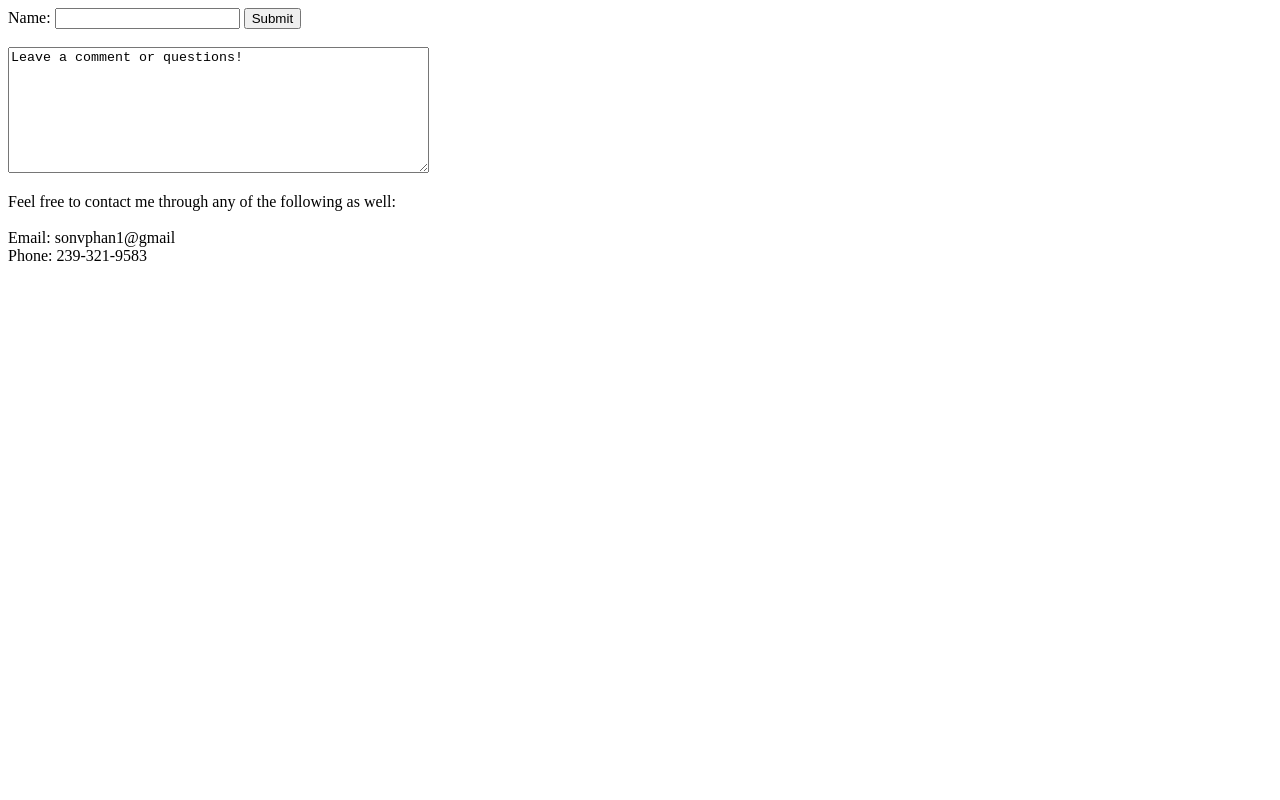
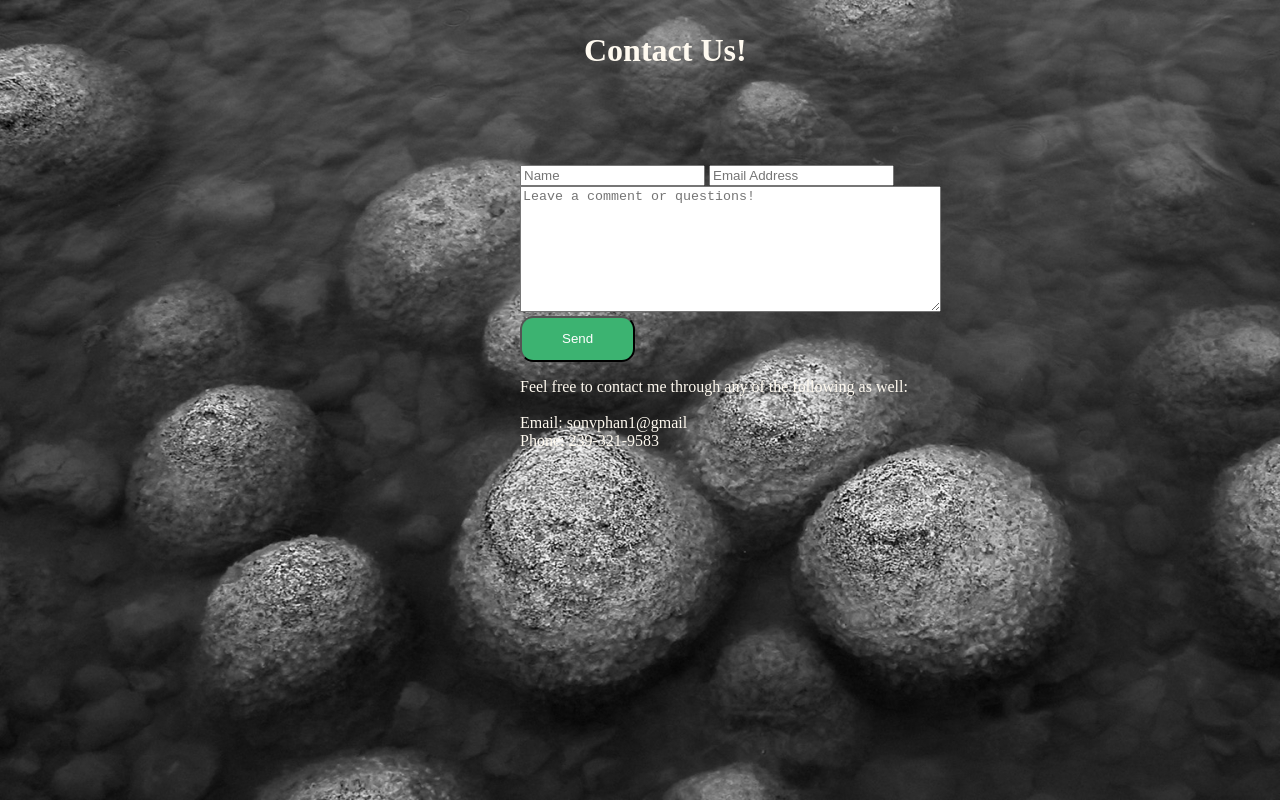
Before and after one commit to svphan1/Getting-Personal, a plain HTML site: page contact.html in a window 1280 px wide. Drawn offline with Linux system fonts and the light colour scheme.

Commit message:
finish contact page & css

```diff
--- a/contact.html
+++ b/contact.html
@@ -6,27 +6,31 @@
   <meta name="viewport" content="width=device-width, initial-scale=1.0">
   <meta http-equiv="X-UA-Compatible" content="ie=edge">
   <link href="https://fonts.googleapis.com/css?family=Merriweather" rel="stylesheet">
-  <link rel="stylesheet" type="text/css" hre="contactstyle.css" />
-  <title>Document</title>
+  <link rel="stylesheet" type="text/css" href="contactstyle.css" />
+  <title>Contact Page</title>
 </head>
 
 <body>
+  <div class="container-fluid">
     <div class="form">
+      <div class="name">
         <form>
-      Name: <input type="text" name="username" />
-      <input type="submit" />
+          <h3>Contact Us!</h3> <input type="text" name="username" placeholder="Name"/>
+          <input type="text" name="email" placeholder="Email Address">
         </form>
-
-    <br />
-
-    <textarea rows="8" cols="50" name="comment" form="userform">Leave a comment or questions!</textarea>
-
+      </div>
+      <div class="text">
+      <textarea rows="8" cols="50" name="comment" form="userform" placeholder="Leave a comment or questions!"></textarea>
+      </div>
+      <input type="submit" value="Send" />
       <p>
         Feel free to contact me through any of the following as well: <br />
         <br /> Email: sonvphan1@gmail
         <br /> Phone: 239-321-9583
       </p>
     </div>
+    </div>
+
 </body>
 
 </html>
--- a/contactstyle.css
+++ b/contactstyle.css
@@ -0,0 +1,32 @@
+body {
+  background-image: url("img/Contacts.jpg");
+}
+
+h3 {
+  font-size: 2em;
+  padding-left: 2em;
+  padding-bottom: 2em;
+}
+
+input[type=submit] {
+    color: #fff;
+    background: #3CB371;
+    padding: 1em 3em;
+    border-radius: 1em;
+}
+input[type=submit]:hover {
+    background: #f44c0e;
+}
+
+.form {
+  color: #FFFAF0;
+  padding-left: 40vw;
+}
+
+p {
+  font-size: 1em;
+}
+
+.container-fluid {
+  width: 100%;
+}
--- a/style.css
+++ b/style.css
@@ -10,11 +10,6 @@ body {
   width: 6em;
   float: left;
   padd-top: 1em;
-}
-
-.container {
-  width: 100%;
-  margin: 0;
 }
 
 header {
@@ -73,7 +68,6 @@ img {
 
 hr {
   width: 80%;
-
 }
 
 .about {
```
Also changed, not shown: index.html (+9 -8 lines), img/Contacts.jpg (added). Lines whose indentation alone changed are shown as unchanged.
